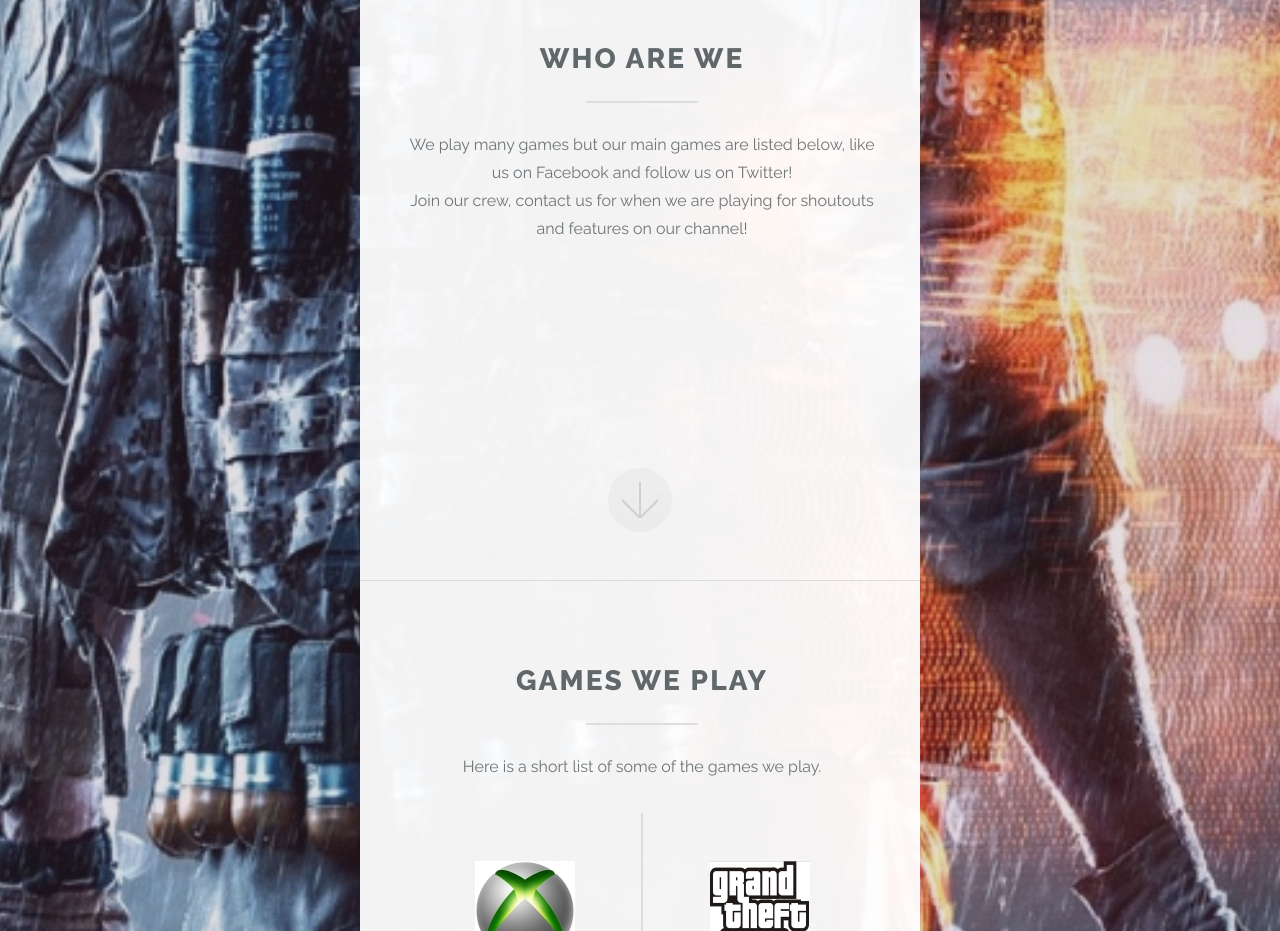
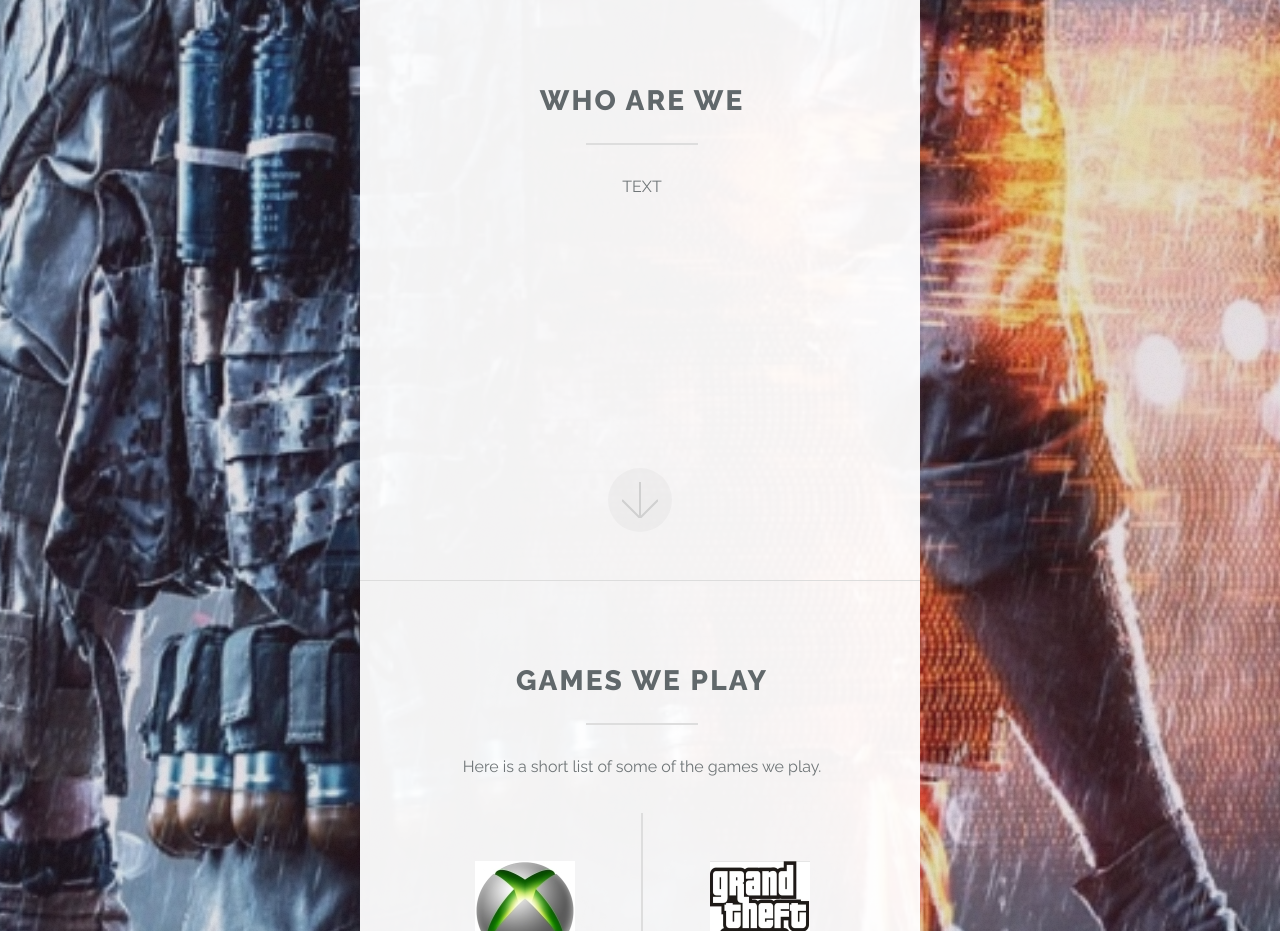
Before and after one commit to aussieGANG3RS/aussieGANG3RS.github.io, a plain HTML site: page index.html in a window 1280 px wide. Shown: the part 1020-1951 px from the top of the page. Drawn offline with Linux system fonts and the light colour scheme.

Commit message:
Revert "ooh yes"
This reverts commit dbff93c8893c87f6a67c7bbdde85a866daefe9c8.

```diff
--- a/index.html
+++ b/index.html
@@ -40,7 +40,7 @@
       <header class="major">
         <h2>Who are we</h2>
       </header>
-      <p>We play many games but our main games are listed below, like us on Facebook and follow us on Twitter!<br> Join our crew, contact us for when we are playing for shoutouts and features on our channel!</p>
+      <p>TEXT</p>
     </div>
     <a href="#two" class="goto-next scrolly">Next</a> </div>
 </section>
```
